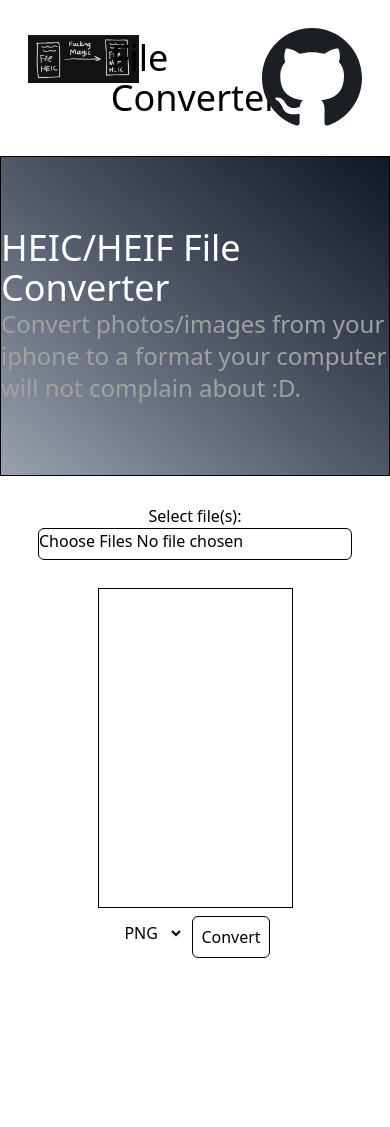
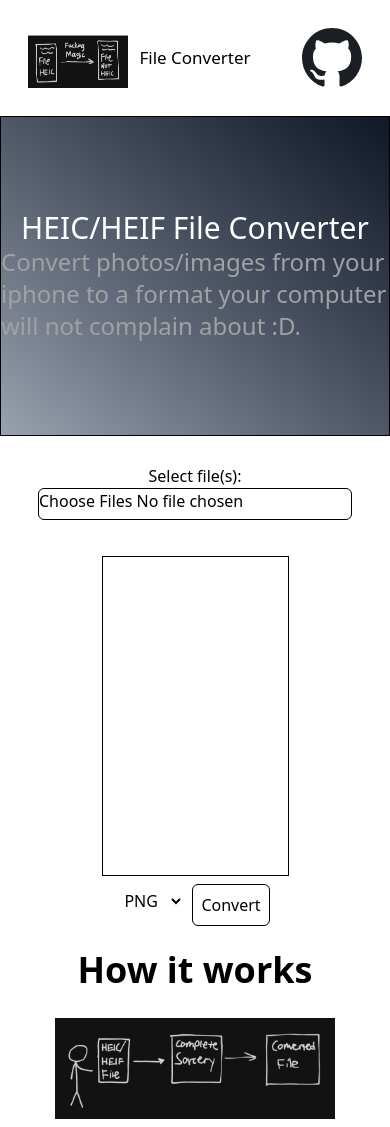
Before and after one commit to Skennymon/HEICtoJPEG, a React (Vite) app in the folder FileConvertion/: page / in a window 390 px wide. Before the commit the page ends 958 px from the top, so only its background shows below. Built offline with nearby package versions, Linux system fonts and the light colour scheme.

Commit message:
Made front page more responsive and now it can do non HEIC/HEIF files

```diff
--- a/FileConvertion/src/App.tsx
+++ b/FileConvertion/src/App.tsx
@@ -75,7 +75,7 @@ function App() {
       <Navbar/>
 
       <div className="h-[20rem] border bg-gradient-to-bl from-gray-900 to-gray-400 flex items-center justify-center flex-col">
-        <h2 className="text-white text-4xl">HEIC/HEIF File Converter</h2>
+        <h2 className="text-white md:text-4xl text-3xl">HEIC/HEIF File Converter</h2>
         <p className="text-neutral-400 text-2xl">Convert photos/images from your iphone to a format your computer will not complain about :D.</p>
       </div>
 
@@ -84,7 +84,7 @@ function App() {
         <input className="border rounded-md h-[2rem]" type="file" multiple onChange={onFileChange}/>
       </div>
 
-      <section className="flex flex-col items-center justify-center">
+      <section className="flex flex-col items-center justify-center p-2">
         <div className="flex flex-col items-center mt-7 border w-[50%] min-h-[20rem] p-2">
           {files.map((file, index) => (
             <File fileName={file.name} key={index} file={file} setFiles={setFiles} files={files}/>
@@ -118,6 +118,11 @@ function App() {
         {error && <p className="text-red-500">Either you have a file that isn't a HEIC, or the server is cooked.</p>}
       </section>
 
+      <section className="flex flex-col items-center justify-center mt-2 p-2 gap-7">
+          <h2 className="font-bold text-4xl">How it works</h2>
+          <img src="/HowItWorks.png" className="md:w-[50%] w-[75%]" />
+      </section>
+
 
 
     </>
--- a/FileConvertion/src/components/Navbar.tsx
+++ b/FileConvertion/src/components/Navbar.tsx
@@ -1,10 +1,10 @@
 export default function Navbar() {
     return (
         <div className="grid grid-cols-3 p-7">
-            <img className="justify-self-start" src="/Logo.png" alt="Logo" width="200" height="200"/>
-            <h1 className="justify-self-center text-4xl flex items-center items-justify">File Converter</h1>
+            <img className="justify-self-start h-15 w-25 md:h-20 md:w-35" src="/Logo.png" alt="Logo"/>
+            <h1 className="justify-self-center text-[17px] flex items-center items-justify">File Converter</h1>
             <a className="flex items-center items-justify justify-self-end hover:bg-neutral-400 rounded-full" href="https://github.com/Skennymon/HEICtoJPEG.git/">
-               <img src="/github.svg" width="100" height="100"></img>
+               <img src="/github.svg" className="h-15 w-15 md:h-20 md:w-20"></img>
             </a>
         </div>
     )
```
Also changed, not shown: FileConvertion/public/HowItWorks.png (added).
